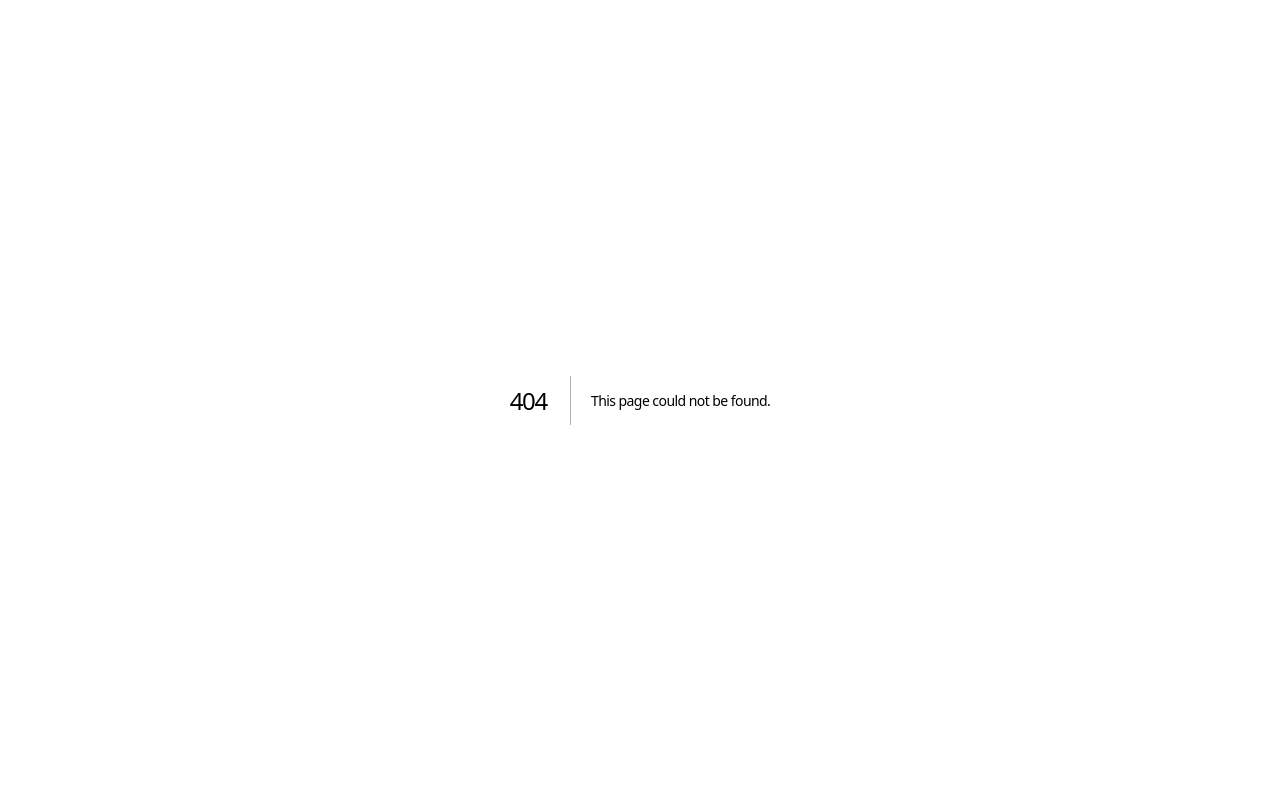
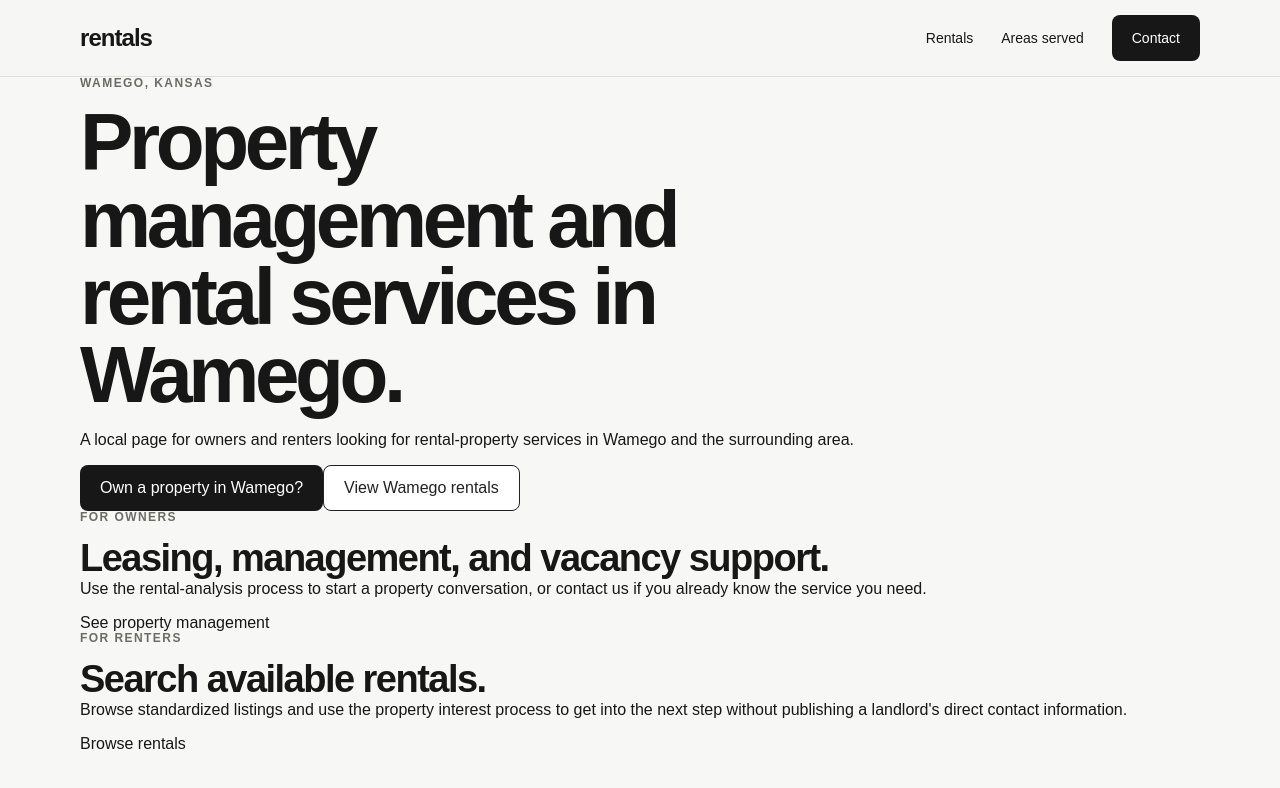
Before and after one commit to kova-media/rentals, a Next.js app: page /areas/wamego in a window 1280 px wide. Before the commit this address had no page. Shown: the top 788 px of the page. Built offline with nearby package versions, Linux system fonts and the light colour scheme.

Commit message:
Build app/areas/wamego/page.tsx

```diff
--- /dev/null
+++ b/app/areas/wamego/page.tsx
@@ -0,0 +1,11 @@
+import Link from "next/link";
+
+export default function WamegoAreaPage() {
+  return (
+    <main>
+      <header className="site-header"><div className="container header-inner"><Link className="wordmark" href="/">rentals</Link><nav><Link href="/rentals">Rentals</Link><Link href="/areas">Areas served</Link><Link className="button button-dark button-small" href="/contact">Contact</Link></nav></div></header>
+      <section className="owner-hero compact-hero"><div className="container"><p className="eyebrow">Wamego, Kansas</p><h1>Property management and rental services in Wamego.</h1><p className="owner-lede">A local page for owners and renters looking for rental-property services in Wamego and the surrounding area.</p><div className="hero-actions"><Link className="button button-dark" href="/rental-analysis">Own a property in Wamego?</Link><Link className="button button-outline" href="/rentals?location=Wamego">View Wamego rentals</Link></div></div></section>
+      <section className="owner-section"><div className="container area-content"><div><p className="eyebrow">For owners</p><h2>Leasing, management, and vacancy support.</h2><p>Use the rental-analysis process to start a property conversation, or contact us if you already know the service you need.</p><Link className="text-link" href="/property-management">See property management</Link></div><div><p className="eyebrow">For renters</p><h2>Search available rentals.</h2><p>Browse standardized listings and use the property interest process to get into the next step without publishing a landlord's direct contact information.</p><Link className="text-link" href="/rentals?location=Wamego">Browse rentals</Link></div></div></section>
+    </main>
+  );
+}
```
